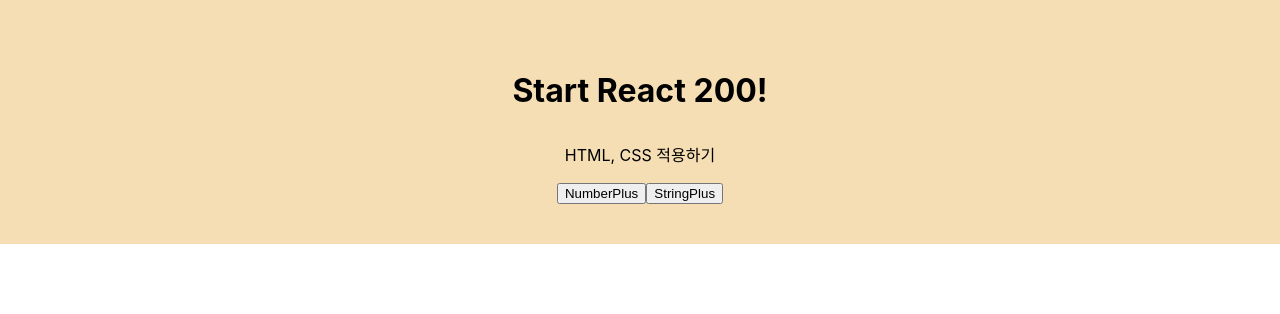
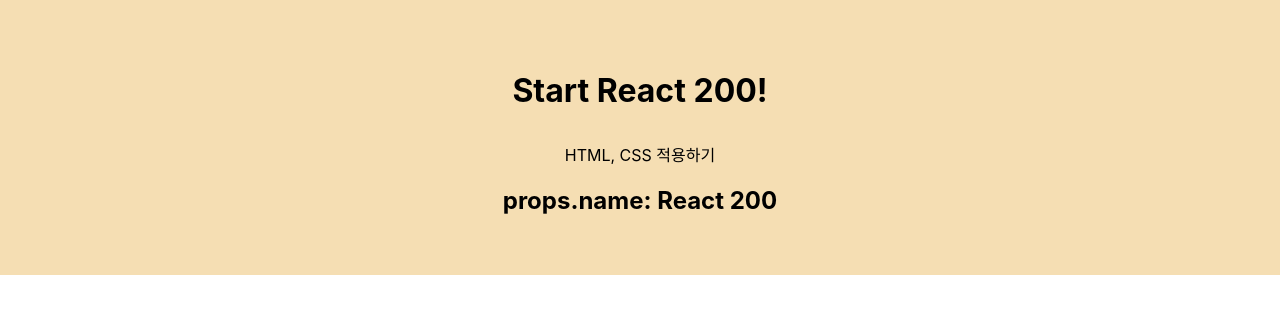
Before and after one commit to dev-chloe/hangout-react200, a React (Create React App) app: page / in a window 1280 px wide. Shown: the top 314 px of the page. Built offline with nearby package versions, Linux system fonts and the light colour scheme.

Commit message:
react200 중급075

```diff
--- a/src/App.js
+++ b/src/App.js
@@ -1,13 +1,13 @@
 import React from 'react';
 import './App.css';
-import Currying from './R074_ReactCurrying';
+import ReactHoc from './Hoc/R075_ReactHoc';
 
 function App() {
   return (
     <div className="cont_box">
       <h1>Start React 200!</h1>
       <p>HTML, CSS 적용하기</p>
-      <Currying />
+      <ReactHoc name='React 200'/>
     </div>
   );
 }
--- /dev/null
+++ b/src/Hoc/R075_ReactHoc.js
@@ -0,0 +1,17 @@
+import React, { Component } from "react";
+import withHocComponent from './withHocComponent';
+// 같은 Hoc 폴더 경로에 있는 withHocComponent를 인포트한다.
+
+class R075_ReactHoc extends Component {
+  render() {
+    console.log('2. HocComponent render')
+    return (
+      <h2>props.name: {this.props.name}</h2>
+    )
+  }
+}
+// #L6-L11 render 함수가 실행되면, 로그클 출력하고 props데이터에 있는 name 변수를 화면에 그려준다.
+
+export default withHocComponent(R075_ReactHoc, 'R075_ReactHoc');
+// withHocComponent 컴포넌트를 호출하면서 R075_ReactHoc 컴포넌트와 컴포넌트 명을 파라미터로 넘긴다.
+// 이때 R075_ReactHoc는 익스포트 되지 않기 때문에 render 함수가 실행되지 않는다.
--- /dev/null
+++ b/src/Hoc/withHocComponent.js
@@ -0,0 +1,24 @@
+import React from 'react';
+
+// R075_ReactHoc 컴포넌트의
+// export default withHocComponent(R075_ReactHoc, 'R075_ReactHoc'); 에서
+// withHocComponent 컴포넌트를 익스포트 하면서 잔달 받은 파라미터를 받는다.
+
+export default function withHocComponent(Incomponent, InComponentName) {
+  // 파라미터로 전달 받은 Incomponent 변수는 R075_ReactHoc 컴포넌트 자체다.
+  return class OutComponent extends React.Component {
+    componentDidMount() {
+      console.log(`3. InComponentName : ${InComponentName}`)
+      // render 함수가 실행된 후 파라미터로 전달받은 컴포넌트명 InComponentName변수를 로그로 출력한다.
+    }
+    render() {
+      console.log('1. Incomponent render')
+      return (<Incomponent {...this.props} />)
+      // R075_ReactHoc 컴포넌트를 return하면서 props 값을 전달한다.
+      // propsdpsms App.js에서 전달한 name 변수가 있다.
+      // 컴포넌트가 return 되면 R075_ReactHoc 컴포넌트의 render 함수가 실행되고 props.name 값이 화면에 출력된다.
+    }
+  }
+}
+
+// ** 하이오더 컴포넌트를 구현하면, 여러 컴포넌트에 동일하게 적용돼야 하는 공통 기능을 코드 중복 없이 사용 가능하다. **
```
Also changed, not shown: 1 other file (tests, documents, lock files or other folders).
